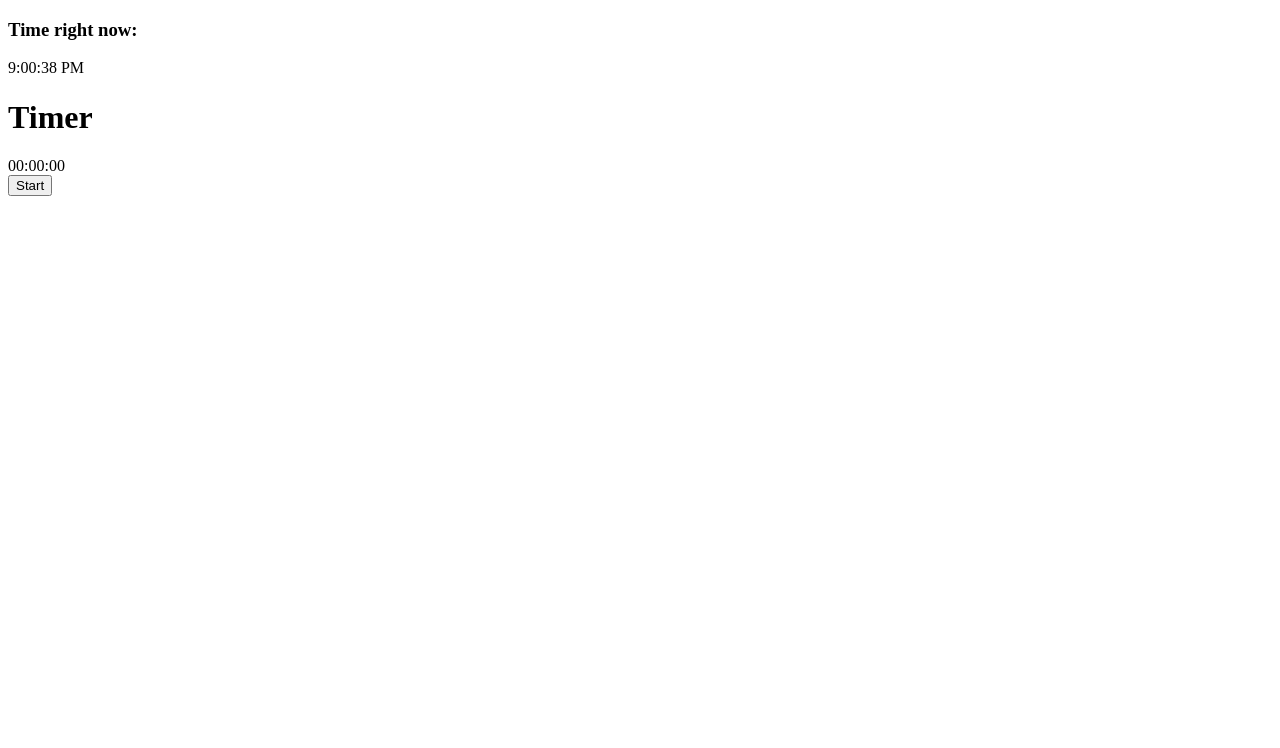
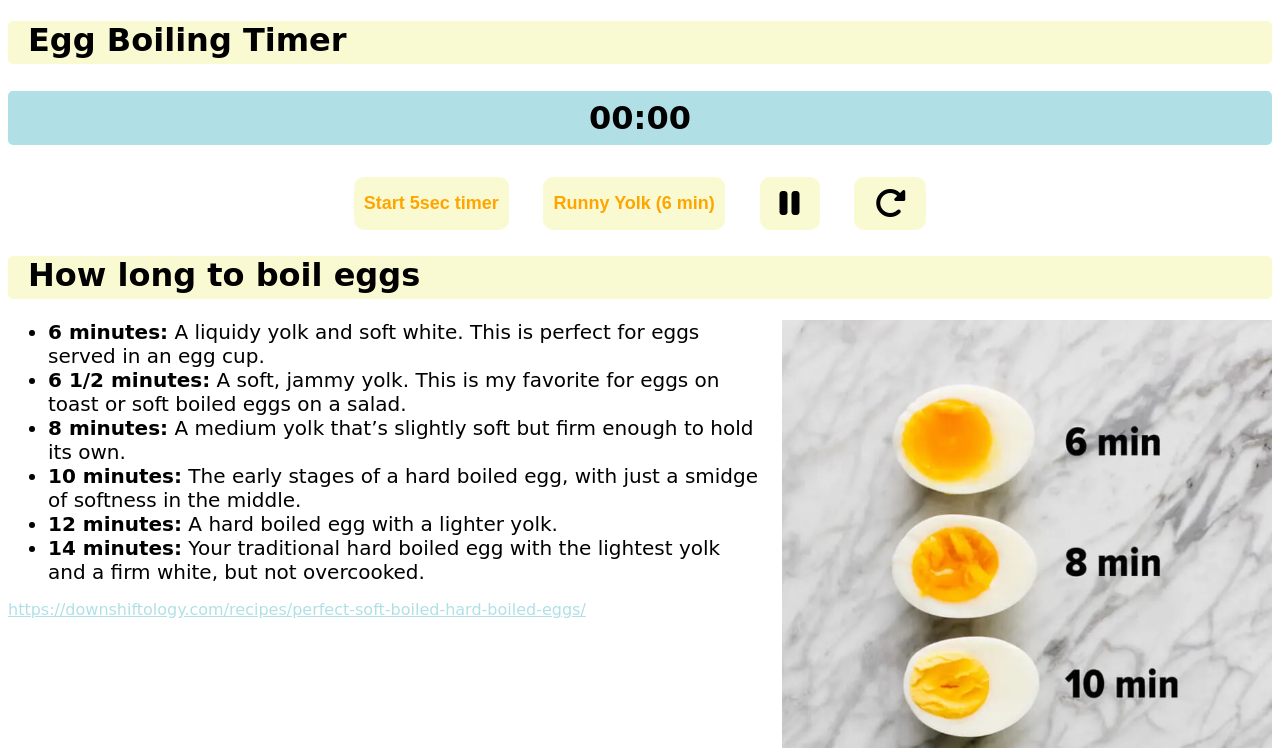
Before and after one commit to Voidz-z/Egg-boiling-timer, a website: page html.html in a window 1280 px wide. Shown: the top 748 px of the page. Drawn offline with Linux system fonts and the light colour scheme.

Commit message:
added buttons, photos, and some text. Also made it look better

```diff
--- a/css.css
+++ b/css.css
@@ -0,0 +1,93 @@
+body {
+    font-family: 'Brush Script MT', cursive;
+}
+
+.buttons {
+    display: flex;
+    height: fit-content;
+    justify-content: space-evenly;
+    position: relative;
+    width: 50%;
+
+
+
+}
+
+.center {
+    display: flex;
+    justify-content: center;
+}
+
+#timer {
+    display: flex;
+    justify-content: center;
+    align-items: center;
+    border: 2px solid powderblue;
+    background-color: powderblue;
+    border-radius: 5px;
+    height: 50px;
+
+}
+
+h1 {
+    background-color: lightgoldenrodyellow;
+    border-radius: 5px;
+    padding-left: 20px;
+    padding-bottom: 5px;
+}
+
+h2 {
+    font-size: 2em;
+}
+
+button {
+    margin: 5px;
+    border: none;
+    border-radius: 10px;
+    background-color: lightgoldenrodyellow;
+    color: orange;
+    font-weight: bold;
+    font-size: 18px;
+    padding: 10px;
+    cursor: pointer;
+
+
+}
+
+button:hover {
+    background-color: orange;
+    color: white;
+}
+
+i {
+    font-size: 2rem;
+    color: black;
+    text-decoration: none;
+    margin: 0 10px;
+}
+
+
+img {
+    width: 40%;
+    float: right;
+    padding-left: 20px;
+}
+
+li {
+    font-size: 20px;
+}
+
+a {
+    color: powderblue;
+}
+
+@media (max-width: 620px) {
+
+    .buttons {
+        width: 70%;
+        flex-wrap: wrap;
+        flex-direction: column-reverse;
+    }
+
+
+}
--- a/html.html
+++ b/html.html
@@ -1,21 +1,53 @@
 <!DOCTYPE html>
 <html lang="en">
+
 <head>
     <meta charset="UTF-8">
     <meta name="viewport" content="width=device-width, initial-scale=1.0">
-    <title>Document</title>
+    <link rel="stylesheet" href="css.css">
+    <link rel="stylesheet" href="https://cdnjs.cloudflare.com/ajax/libs/font-awesome/6.4.0/css/all.min.css">
+    <script src="index.js"></script>
+    <title>Egg boiling timer</title>
 </head>
+
 <body>
-    <h3>Time right now:</h3>
-    <p id="demo"></p>
+    <div class="timedisplay">
+        <h3 id="clock"></h3>
+    </div>
     <div>
-    <h1> Timer  </h1>
+        <h1>Egg Boiling Timer</h1>
 
-    <div id="timer">
-        00:00:00
+            <h2 id="timer">00:00</h2>
+            <div class="center">
+            <div class="buttons">
+                <button id="startButton">Start 5sec timer</button>
+                <button id="runnyButton">Runny Yolk (6 min)</button>
+                <button id="pauseButton" title="Pause"><i class="fas fa-pause"></i></button>
+                <button id="clearButton" title="Reset"><i class="fas fa-rotate-right"></i></button>
+            </div>
+        </div>
     </div>
-    <button onclick="start()">Start</button>
-</div>
-    <script src="index.js"></script>
+    <div class="boiling-expl">
+
+        <h1>How long to boil eggs </h1>
+
+        <ul>
+            <img src="photos\How-Long-To-Boil-Eggs-Chart-Timer-720x1080.webp" alt="">
+            <li><strong>6 minutes:</strong> A liquidy yolk and soft white. This is perfect for eggs served in an egg
+                cup.</li>
+            <li><strong>6 1/2 minutes:</strong> A soft, jammy yolk. This is my favorite for eggs on toast or soft boiled
+                eggs on a salad.</li>
+            <li><strong>8 minutes:</strong> A medium yolk that’s slightly soft but firm enough to hold its own.</li>
+            <li><strong>10 minutes:</strong> The early stages of a hard boiled egg, with just a smidge of softness in
+                the middle.</li>
+            <li><strong>12 minutes:</strong> A hard boiled egg with a lighter yolk.</li>
+            <li><strong>14 minutes:</strong> Your traditional hard boiled egg with the lightest yolk and a firm white,
+                but not overcooked.</li>
+        </ul>
+        <a target="_blank"
+            href="https://downshiftology.com/recipes/perfect-soft-boiled-hard-boiled-eggs/">https://downshiftology.com/recipes/perfect-soft-boiled-hard-boiled-eggs/</a>
+    </div>
+
 </body>
+
 </html>
--- a/index.js
+++ b/index.js
@@ -1,14 +1,87 @@
-const timer = document.querySelector("#timer");
-const button = document.querySelector("button")
+document.addEventListener("DOMContentLoaded", () => {
 
-let myVar = setInterval(myTimer ,1000);
-function myTimer() {
-  const d = new Date();
-  document.getElementById("demo").innerHTML = d.toLocaleTimeString();
-}
+  const timer = document.querySelector("#timer");
+  const clock = document.querySelector("#clock")
+  const startButton = document.querySelector("#startButton")
+  const runnyButton = document.querySelector("#runnyButton")
+  const pauseButton = document.querySelector("#pauseButton")
+  const clearButton = document.querySelector("#clearButton")
 
-function start () {
-  timer.innerText = "This is where the timer is"
-  document.getElementById("demo").innerHTML = d.toLocaleTimeString()
 
-}
+  /*
+
+  setInterval(() => {
+    const d = new Date();
+    clock.innerText = d.toLocaleTimeString();
+  }, 1000);
+
+  */
+
+
+  let countdownInterval;
+  let remaining
+  let isPaused = false;
+
+  function startEggTimer(seconds) {
+    clearInterval(countdownInterval);
+    remaining = seconds;
+
+    updateTimerDisplay(remaining);
+
+    countdownInterval = setInterval(() => {
+      remaining--;
+      updateTimerDisplay(remaining);
+
+      if (remaining <= 0) {
+        clearInterval(countdownInterval);
+        timer.innerText = "Time's up!";
+        remaining = 0;
+      }
+    }, 1000);
+  }
+
+
+  function updateTimerDisplay(seconds) {
+    const mins = String(Math.floor(seconds / 60)).padStart(2, '0');
+    const secs = String(seconds % 60).padStart(2, '0');
+    timer.innerText = `${mins}:${secs}`;
+
+  }
+
+  startButton.addEventListener("click", () => {
+    startEggTimer(5);
+  })
+
+  runnyButton.addEventListener("click", () => {
+    startEggTimer(360);
+  })
+
+
+  pauseButton.addEventListener("click", () => {
+    if (isPaused == false && remaining > 0) {
+      clearInterval(countdownInterval);
+      isPaused = true
+      pauseButton.innerHTML = '<i class="fas fa-play"></i>';
+      pauseButton.setAttribute('title', "Resume");
+
+    }
+    else if (isPaused == true && remaining > 0) {
+      startEggTimer(remaining);
+      isPaused = false
+      pauseButton.innerHTML = '<i class="fas fa-pause"></i>';
+      pauseButton.setAttribute('title', "Pause");
+    }
+
+
+  })
+
+  clearButton.addEventListener("click", () => {
+    clearInterval(countdownInterval);
+    remaining = 0;
+    timer.innerText = "00:00"
+    //clearButton.innerHTML = '<i class="fas fa-rotate-right"></i>'
+    isPaused = false
+  })
+
+
+})
```
Also changed, not shown: photos/How-Long-To-Boil-Eggs-Chart-Timer-720x1080.webp (added).
